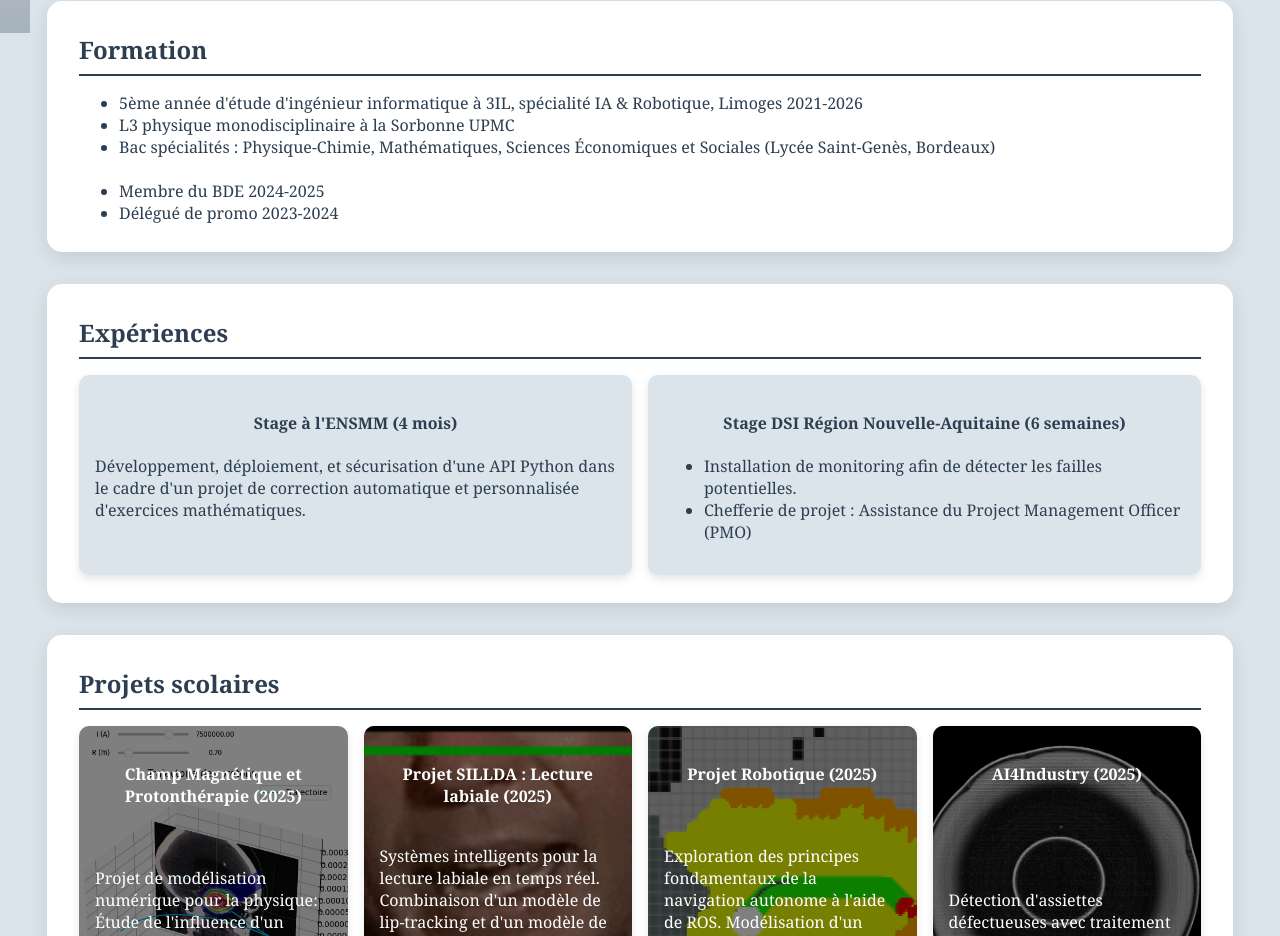
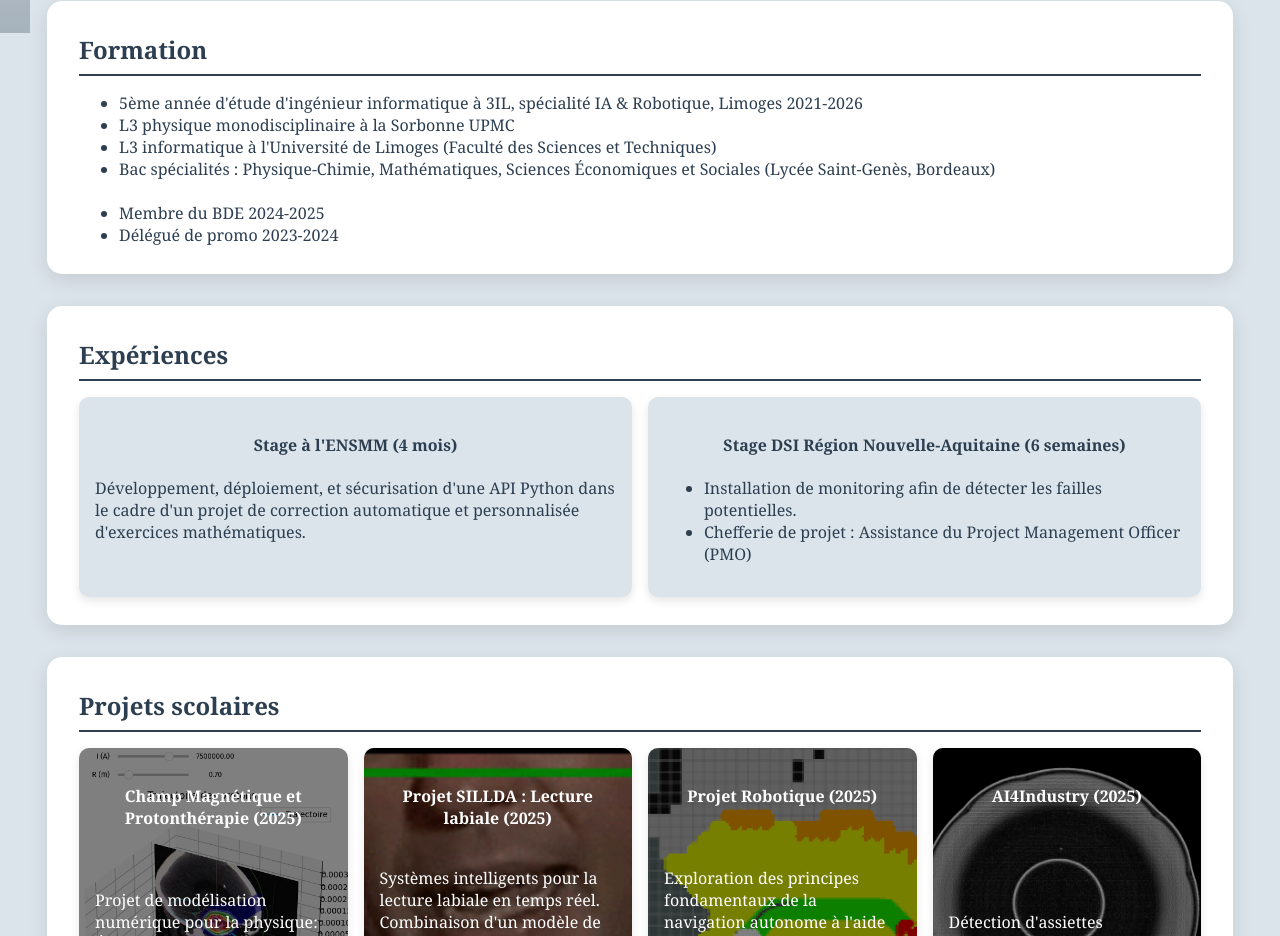
Before and after one commit to TheoBens/TheoBens.github.io, a plain HTML site: page index.html in a window 1280 px wide. Shown: the part 767-1703 px from the top of the page. Drawn offline with Linux system fonts and the light colour scheme.

Commit message:
portfolio v0.3.5

```diff
--- a/index.html
+++ b/index.html
@@ -430,6 +430,7 @@
       <ul>
         <li data-fr="5ème année d'étude d'ingénieur informatique à 3IL, spécialité IA & Robotique, Limoges 2021-2026" data-en="5th year of Computer Engineering at 3IL, AI & Robotics specialization, Limoges 2021-2026"></li>
         <li data-fr="L3 physique monodisciplinaire à la Sorbonne UPMC" data-en="Physics Bachelor's (3rd year), Sorbonne UPMC"></li>
+        <li data-fr="L3 informatique à l'Université de Limoges (Faculté des Sciences et Techniques)" data-en="Computer Science Bachelor's (3rd year), University of Limoges"></li>
         <li data-fr="Bac spécialités : Physique-Chimie, Mathématiques, Sciences Économiques et Sociales (Lycée Saint-Genès, Bordeaux)" data-en="French Baccalaureate: Physics-Chemistry, Mathematics, Social Sciences (Saint-Genès High School, Bordeaux)"></li>
         <br>
         <li data-fr="Membre du BDE 2024-2025" data-en="Student Union member 2024-2025"></li>
```
